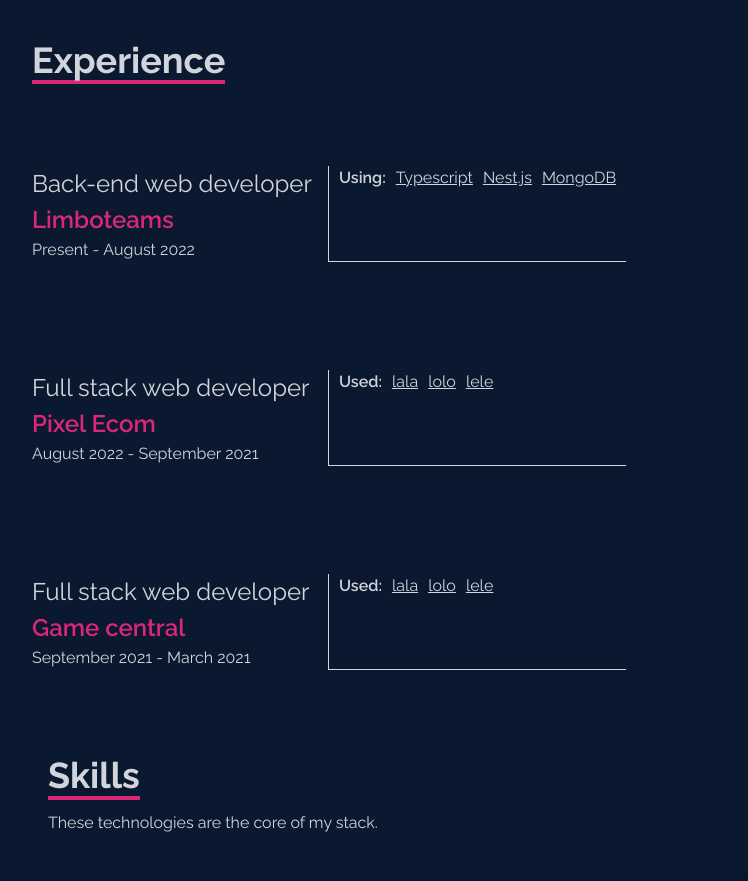
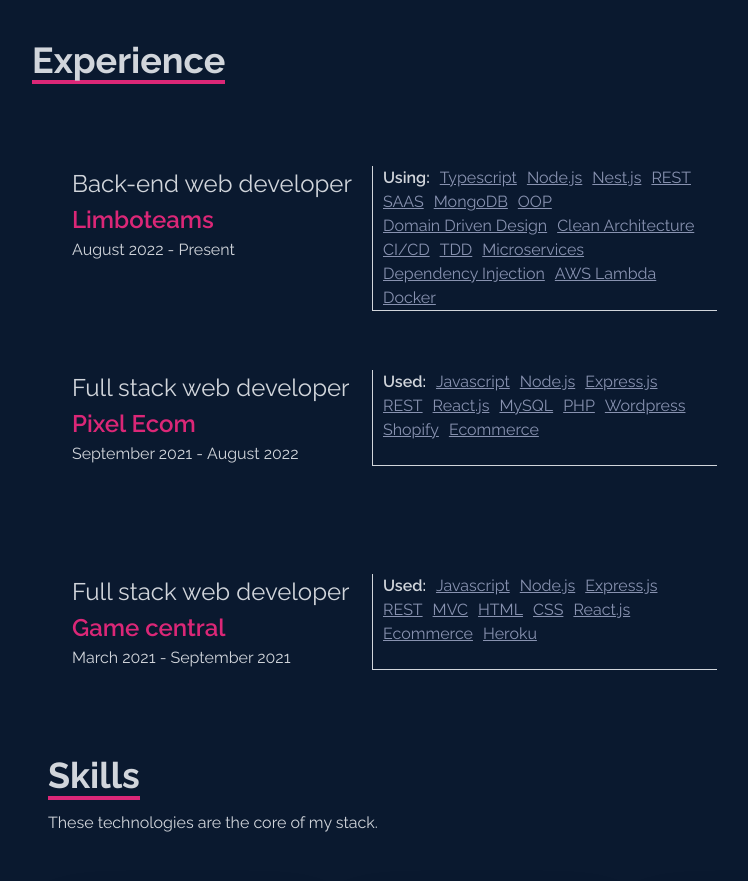
Before and after one commit to santiagoGuastavino/my-portfolio-client, a Next.js app: page / in a window 1280 px wide. Shown: the part 840-1721 px from the top of the page, without its empty margins (158-906 px from the left). Built offline with nearby package versions, Linux system fonts and the light colour scheme; no server answers.

Commit message:
experience section ready

```diff
--- a/components/Experience/index.js
+++ b/components/Experience/index.js
@@ -5,7 +5,9 @@
     from: 'August 2022',
     until: 'Present',
     verb: 'Using:',
-    tech: ['Typescript', 'Nest.js', 'MongoDB']
+    tech: [
+      'Typescript', 'Node.js', 'Nest.js', 'REST', 'SAAS', 'MongoDB', 'OOP', 'Domain Driven Design', 'Clean Architecture', 'CI/CD', 'TDD', 'Microservices', 'Dependency Injection', 'AWS Lambda', 'Docker'
+    ]
   },
   {
     company: 'Pixel Ecom',
@@ -13,7 +15,9 @@
     from: 'September 2021',
     until: 'August 2022',
     verb: 'Used:',
-    tech: ['lala', 'lolo', 'lele']
+    tech: [
+      'Javascript', 'Node.js', 'Express.js', 'REST', 'React.js', 'MySQL', 'PHP', 'Wordpress', 'Shopify', 'Ecommerce'
+    ]
   },
   {
     company: 'Game central',
@@ -21,7 +25,9 @@
     from: 'March 2021',
     until: 'September 2021',
     verb: 'Used:',
-    tech: ['lala', 'lolo', 'lele']
+    tech: [
+      'Javascript', 'Node.js', 'Express.js', 'REST', 'MVC', 'HTML', 'CSS', 'React.js', 'Ecommerce', 'Heroku'
+    ]
   }
 ]
 
@@ -43,17 +49,17 @@
                   {experience.company}
                 </p>
                 <div>
+                  <span>{experience.from}</span>
+                  <span>&nbsp;-&nbsp;</span>
                   <span>{experience.until}</span>
-                  <span>&nbsp;-&nbsp;</span>
-                  <span>{experience.from}</span>
                 </div>
               </div>
               <div className='experience-tech'>
-                <span>{experience.verb}</span>
+                <p>{experience.verb}</p>
                 {experience.tech.map((iTech, i) => (
-                  <span key={i}>
+                  <p key={i}>
                     {iTech}
-                  </span>
+                  </p>
                 ))}
               </div>
             </article>
--- a/styles/globals.css
+++ b/styles/globals.css
@@ -156,11 +156,13 @@
   padding: 32px 0;
   margin-bottom: 60px;
   height: 20%;
+  margin-left: 40px;
 }
 
 .experience-titles {
-  width: 33%;
+  width: 35%;
   border-right: 1px solid #d1d5db;
+  padding-right: 5px;
 }
 
 .experience-title-title {
@@ -174,17 +176,20 @@
 }
 
 .experience-tech {
-  width: 33%;
+  width: 40%;
   padding-left: 10px;
   border-bottom: 1px solid #d1d5db;
 }
 
-.experience-tech span {
+.experience-tech p {
   margin-right: 10px;
   text-decoration: underline;
+  display: inline-block;
+  color: #8892b0;
 }
 
-.experience-tech span:first-child {
+.experience-tech p:first-child {
   font-weight: 600;
   text-decoration: none;
+  color: #d1d5db;
 }
```
